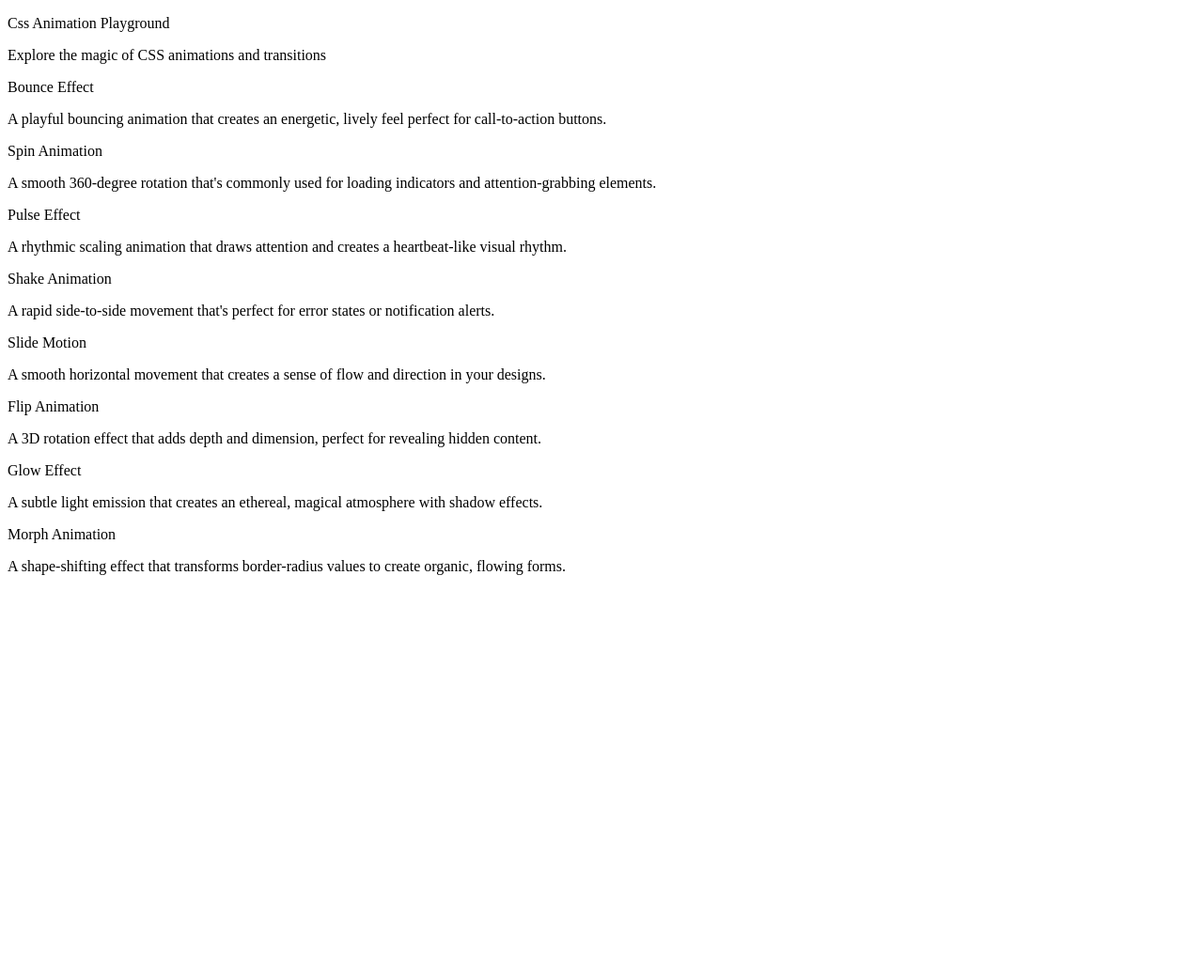
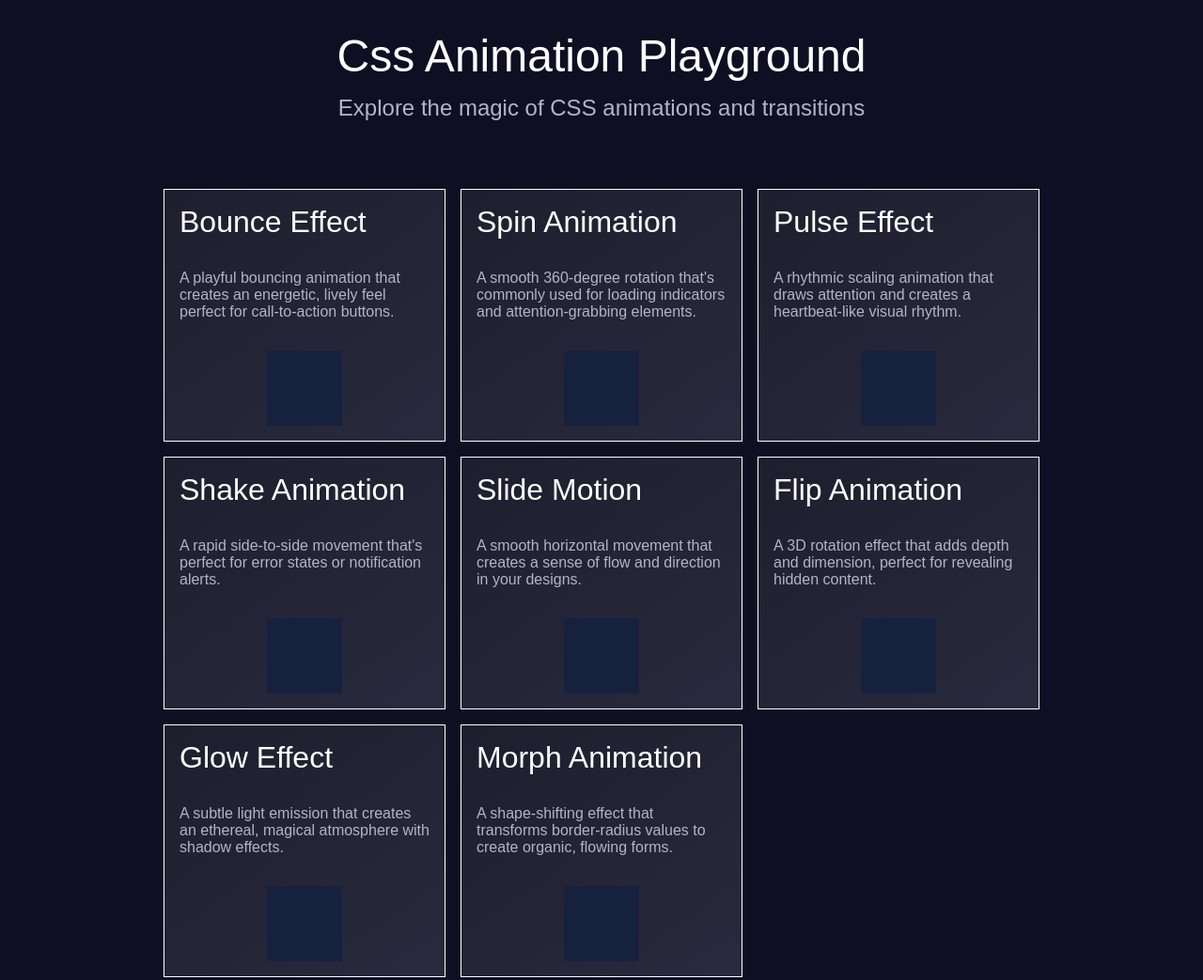
Before and after one commit to piyushNegiDev/Css-Animation-Playground, a plain HTML site: page index.html in a window 1280 px wide. Shown: the whole page at 94% size. Before the commit the page ends 800 px from the top, so only its background shows below. Drawn offline with Linux system fonts and the light colour scheme.

Commit message:
Adding Some Code I'll Compelte this later

```diff
--- a/index.html
+++ b/index.html
@@ -8,74 +8,76 @@
   </head>
   <body>
     <header>
-      <p>Css Animation Playground</p>
-      <p>Explore the magic of CSS animations and transitions</p>
+      <p class="primaryHeading">Css Animation Playground</p>
+      <p class="secondaryHeading">
+        Explore the magic of CSS animations and transitions
+      </p>
     </header>
     <main>
       <div class="grid">
-        <div class="box">
-          <p>Bounce Effect</p>
+        <div class="container">
+          <p class="animationHeading">Bounce Effect</p>
           <p>
             A playful bouncing animation that creates an energetic, lively feel
             perfect for call-to-action buttons.
           </p>
-          <div class="bounce"></div>
+          <div class="box bounce"></div>
         </div>
-        <div class="box">
-          <p>Spin Animation</p>
+        <div class="container">
+          <p class="animationHeading">Spin Animation</p>
           <p>
             A smooth 360-degree rotation that's commonly used for loading
             indicators and attention-grabbing elements.
           </p>
-          <div class="spin"></div>
+          <div class="box spin"></div>
         </div>
-        <div class="box">
-          <p>Pulse Effect</p>
+        <div class="container">
+          <p class="animationHeading">Pulse Effect</p>
           <p>
             A rhythmic scaling animation that draws attention and creates a
             heartbeat-like visual rhythm.
           </p>
-          <div class="pulse"></div>
+          <div class="box pulse"></div>
         </div>
-        <div class="box">
-          <p>Shake Animation</p>
+        <div class="container">
+          <p class="animationHeading">Shake Animation</p>
           <p>
             A rapid side-to-side movement that's perfect for error states or
             notification alerts.
           </p>
-          <div class="shake"></div>
+          <div class="box shake"></div>
         </div>
-        <div class="box">
-          <p>Slide Motion</p>
+        <div class="container">
+          <p class="animationHeading">Slide Motion</p>
           <p>
             A smooth horizontal movement that creates a sense of flow and
             direction in your designs.
           </p>
-          <div class="slide"></div>
+          <div class="box slide"></div>
         </div>
-        <div class="box">
-          <p>Flip Animation</p>
+        <div class="container">
+          <p class="animationHeading">Flip Animation</p>
           <p>
             A 3D rotation effect that adds depth and dimension, perfect for
             revealing hidden content.
           </p>
-          <div class="flip"></div>
+          <div class="box flip"></div>
         </div>
-        <div class="box">
-          <p>Glow Effect</p>
+        <div class="container">
+          <p class="animationHeading">Glow Effect</p>
           <p>
             A subtle light emission that creates an ethereal, magical atmosphere
             with shadow effects.
           </p>
-          <div class="blow"></div>
+          <div class="box glow"></div>
         </div>
-        <div class="box">
-          <p>Morph Animation</p>
-          <p></p>
-          <div class="morph">
+        <div class="container">
+          <p class="animationHeading">Morph Animation</p>
+          <p>
             A shape-shifting effect that transforms border-radius values to
             create organic, flowing forms.
-          </div>
+          </p>
+          <div class="box morph"></div>
         </div>
       </div>
     </main>
--- a/style.css
+++ b/style.css
@@ -0,0 +1,85 @@
+/* Modern Dark Theme */
+:root {
+  /* Primary Colors */
+  --primary-bg: #0f0f23;
+  --secondary-bg: #1a1a2e;
+  --accent-bg: #16213e;
+
+  /* Gradient Backgrounds */
+  --main-gradient: linear-gradient(135deg, #667eea 0%, #764ba2 100%);
+  --card-gradient: linear-gradient(145deg, #1e1e2e 0%, #2a2a3e 100%);
+
+  /* Text Colors */
+  --text-primary: #ffffff;
+  --text-secondary: #b4b4c7;
+  --text-muted: #6c6c8a;
+
+  /* Animation Colors */
+  --anim-red: #ff6b6b;
+  --anim-red-light: #ff8e8e;
+  --anim-blue: #4ecdc4;
+  --anim-blue-dark: #44a08d;
+  --anim-purple: #a29bfe;
+  --anim-purple-dark: #6c5ce7;
+  --anim-orange: #feca57;
+  --anim-pink: #ff9ff3;
+  --anim-green: #00cec9;
+  --anim-green-light: #55a3ff;
+
+  /* Interactive Elements */
+  --button-bg: rgba(255, 255, 255, 0.1);
+  --button-hover: rgba(255, 255, 255, 0.2);
+  --card-shadow: 0 10px 30px rgba(0, 0, 0, 0.3);
+  --card-shadow-hover: 0 15px 40px rgba(0, 0, 0, 0.4);
+}
+* {
+  padding: 0;
+  margin: 0;
+}
+body {
+  margin: 2em;
+  background-color: var(--primary-bg);
+  color: var(--text-primary);
+  box-sizing: border-container;
+  font-family: Arial, Helvetica, sans-serif;
+}
+header {
+  text-align: center;
+}
+header .primaryHeading {
+  font-size: 3em;
+  margin-bottom: 0.3em;
+}
+header .secondaryHeading {
+  font-size: 1.5em;
+  color: var(--text-secondary);
+  margin-bottom: 3em;
+}
+main .grid {
+  display: grid;
+  grid-template-columns: repeat(auto-fit, 300px);
+  /* border: 2px solid red; */
+  justify-content: center;
+  gap: 1em;
+  /* grid-template-columns: repeat(auto-fit, minmax(300px, 1fr)); */
+}
+main .grid .container {
+  background: var(--card-gradient);
+  padding: 1em;
+  border: 1px solid white;
+  display: flex;
+  flex-direction: column;
+  row-gap: 2em;
+}
+main .grid .container p:nth-child(2) {
+  color: var(--text-secondary);
+}
+main .grid .container .animationHeading {
+  font-size: 2em;
+}
+main .grid .container .box {
+  height: 5em;
+  width: 5em;
+  background-color: var(--accent-bg);
+  margin: auto;
+}
```
